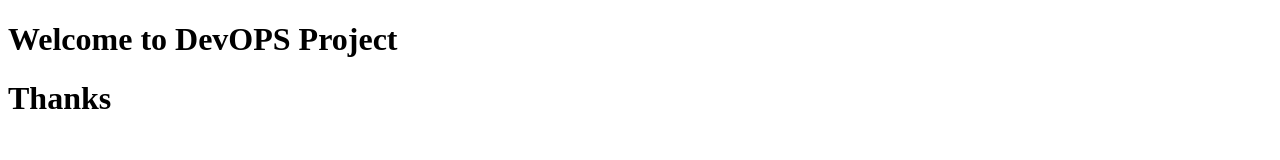
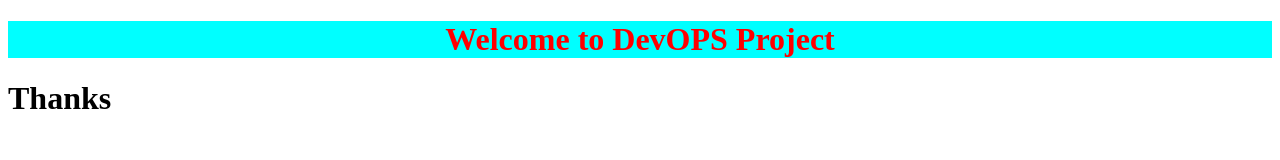
Before and after one commit to pyking004/repo1, a plain HTML site: page index.html in a window 1280 px wide. Drawn offline with Linux system fonts and the light colour scheme.

Commit message:
index.css

```diff
--- /dev/null
+++ b/index.css
@@ -0,0 +1,5 @@
+header{
+    text-align: center;
+    color: red;
+    background-color: aqua;
+}
--- a/index.html
+++ b/index.html
@@ -5,6 +5,7 @@
     <meta http-equiv="X-UA-Compatible" content="IE=edge">
     <meta name="viewport" content="width=device-width, initial-scale=1.0">
     <title>Document</title>
+    <link rel="stylesheet" href="index.css">
 </head>
 <body>
     <header>
```
